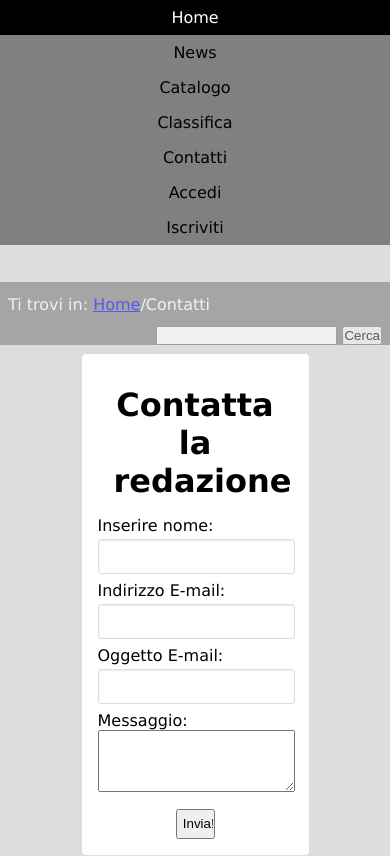
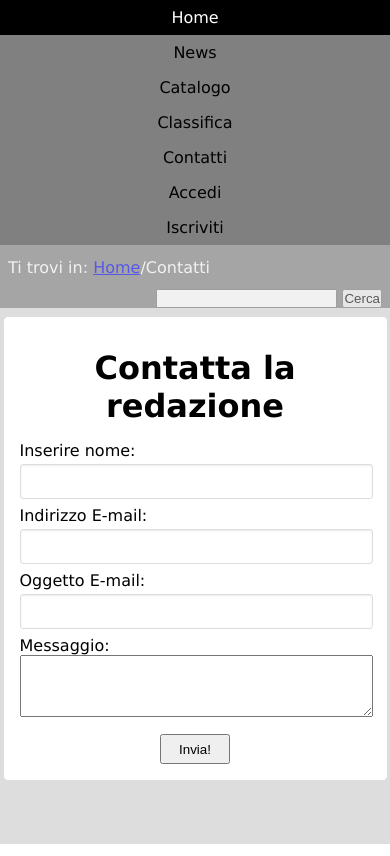
Before and after one commit to dallariva93/TecWeb, a PHP site: page /HTML/contacts.html in a window 390 px wide. Run offline with PHP 8.4, Linux system fonts and the light colour scheme.

Commit message:
Gestione box per la versione mobile ( Aumentata la larghezza )

```diff
--- a/CSS/tabletPortrait.css
+++ b/CSS/tabletPortrait.css
@@ -11,12 +11,24 @@
 .header {
 	margin-top: 0;
 }
+.breadcrumb {
+	margin-top: 0;
+}
 .menu li.right {
 	float: none;
 }
+
+/**************************
+		GENERALI
+***************************/
+
 .leftBig,.rightSmall,.leftSmall,.rightBig {
 	width:100%;
 }
 .leftBig ,.VleftSmall, .leftSmall{
 	margin-right: 0;
 }
+
+.box , .strict {
+	width: 90%;
+}
```
